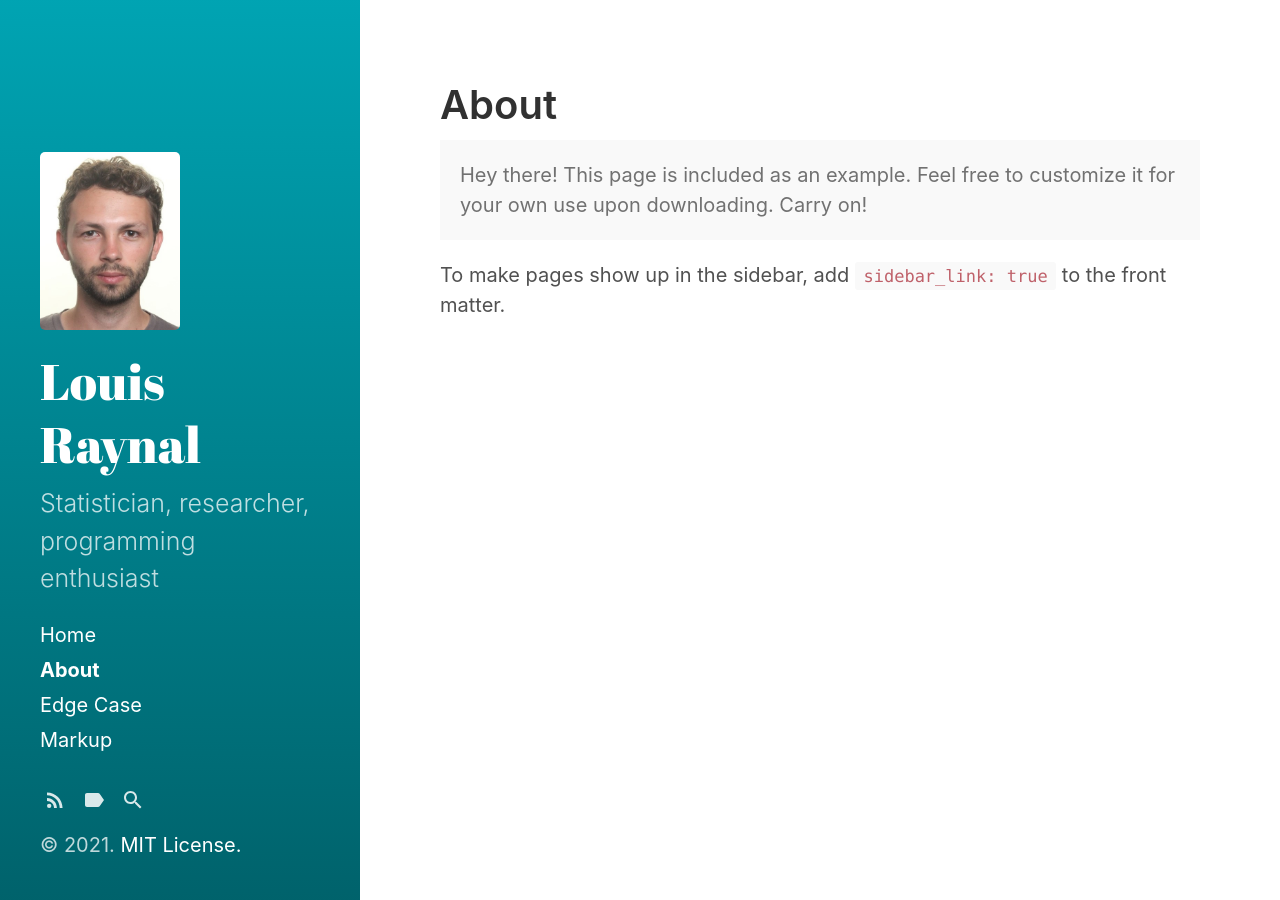
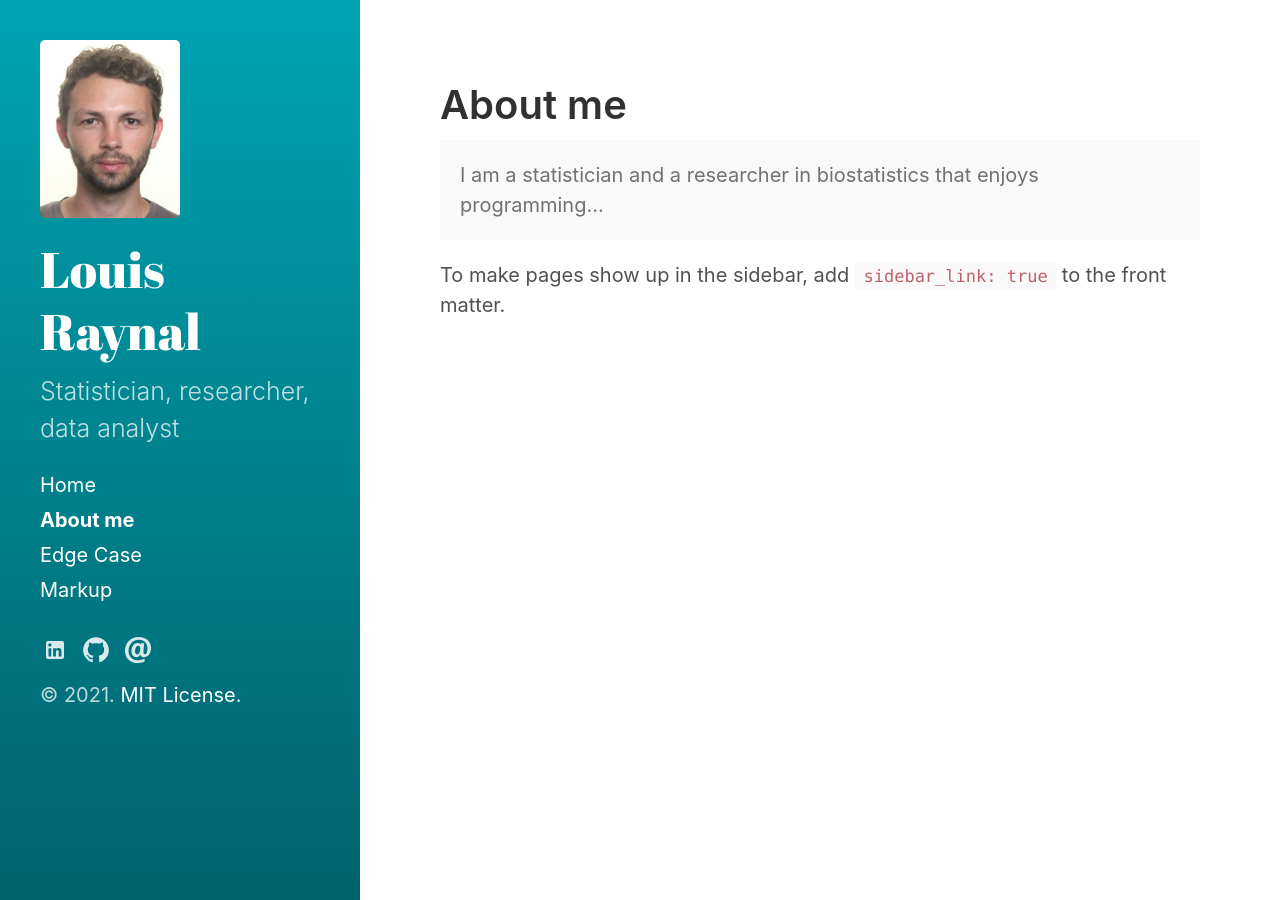
Before and after one commit to LouisRaynal/LouisRaynal.github.io, a Jekyll site: the page built from about.md, in a window 1280 px wide. Built offline with Jekyll 4.4.1, drawn with Linux system fonts in a browser that asks for light colours.

```diff
--- a/404.html
+++ b/404.html
@@ -6,5 +6,5 @@ permalink: 404.html
 
 <div class="page">
   <h1 class="page-title">404: Page not found</h1>
-  <p class="lead">Sorry, we've misplaced that URL or it's pointing to something that doesn't exist. <a href="{{ "/" | relative_url }}">Head back home</a> to try finding it again.</p>
+  <p class="lead">Sorry, I've misplaced that URL or it's pointing to something that doesn't exist. <a href="{{ "/" | relative_url }}">Head back home</a> to try finding it again.</p>
 </div>
--- a/_config.yml
+++ b/_config.yml
@@ -5,8 +5,11 @@ highlighter:      rouge
 # Setup
 title:            Louis Raynal
 tagline:          'Statistican'
-description:      'Statistician, researcher, programming enthusiast'
+description:      'Statistician, researcher, data analyst'
 url:              https://LouisRaynal.github.io
+githuburl:        https://github.com/LouisRaynal
+linkedinurl:      https://www.linkedin.com/in/louisraynal
+email:            louis.raynal.pritchard@gmail.com
 baseurl:          '/LouisRaynal'
                   # the optional subpath of your site, e.g. "/blog"
                   # NB: This applies to all pages in your Jekyll site.
--- a/_includes/sidebar-icon-links.html
+++ b/_includes/sidebar-icon-links.html
@@ -12,12 +12,31 @@
     </a>
   {% endif %}
 
+  {% if site.linkedinurl %}
+    <a id="linkedin-link"
+       class="icon" title="LinkedIn" aria-label="LinkedIn"
+       href="{{ site.linkedinurl }}">
+      {% include svg/linkedin.svg %}
+    </a>
+  {% endif %}
+
+  {% if site.githuburl %}
+    <a id="github-link"
+       class="icon" title="Github" aria-label="Github"
+       href="{{ site.githuburl }}">
+      {% include svg/github.svg %}
+    </a>
+  {% endif %}
+
+  {% comment %}
   <a id="subscribe-link"
      class="icon" title="Subscribe" aria-label="Subscribe"
      href="{{ site.feed.path | default: 'feed.xml' | relative_url }}">
     {% include svg/feed.svg %}
   </a>
+  {% endcomment %}
 
+  {% comment %}
   {% comment %}
     Check if we have tag or search pages page active before linking to it.
   {% endcomment %}
@@ -30,6 +49,7 @@
       {% assign search_page = node %}
     {% endif %}
   {% endfor %}
+  {% endcomment %}
 
   {% if tags_page %}
     <a id="tags-link"
@@ -49,5 +69,13 @@
     </a>
   {% endif %}
 
+  {% if site.email %}
+     <a id="email"
+        class="icon" title="{{ site.email }}" aria-label="{{ site.email }}"
+        href="mailto: {{ site.email }}">
+        {% include svg/email.svg %}
+      </a>
+  {% endif %}
+
   {% include custom-icon-links.html %}
 </nav>
--- a/about.md
+++ b/about.md
@@ -1,12 +1,11 @@
 ---
 layout: page
-title: About
+title: About me
 sidebar_link: true
 ---
 
 <p class="message">
-  Hey there! This page is included as an example. Feel free to customize it
-  for your own use upon downloading. Carry on!
+  I am a statistician and a researcher in biostatistics that enjoys programming...
 </p>
 
 To make pages show up in the sidebar, add `sidebar_link: true` to the front
--- a/assets/css/main.scss
+++ b/assets/css/main.scss
@@ -5,5 +5,5 @@
 
 $sidebar-bg-color: #00838f;
 $sidebar-fg-color: #fff;
-$sidebar-sticky: true;
+$sidebar-sticky: false;
 @import "hydeout";
--- /dev/null
+++ b/index_old.html
@@ -0,0 +1,4 @@
+---
+layout: index
+title: Home
+---
```
Also changed, not shown: _layouts/index_old.html (added, +42 -0 lines), _includes/svg/email.svg (added), _includes/svg/linkedin.svg (added).
